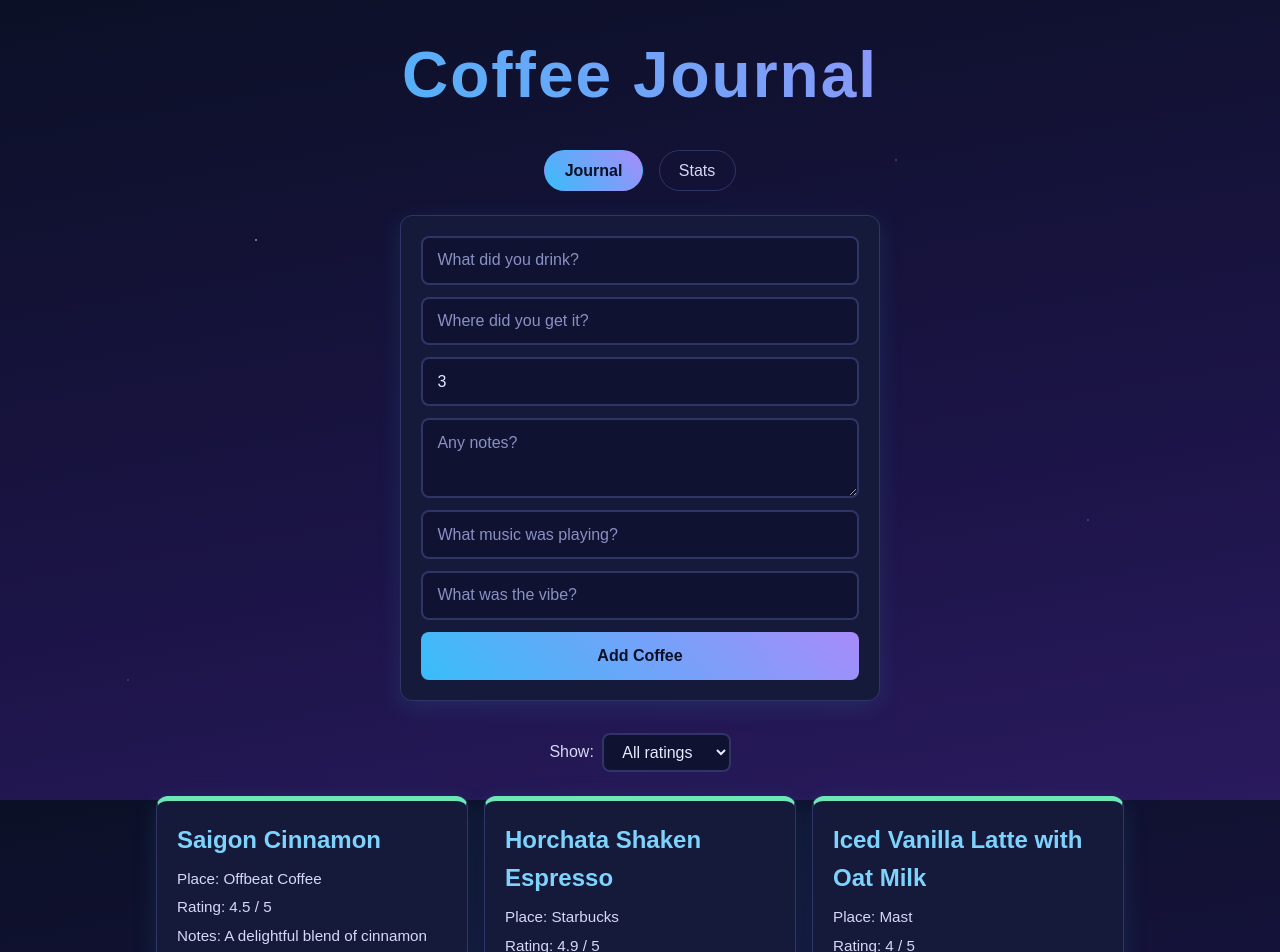
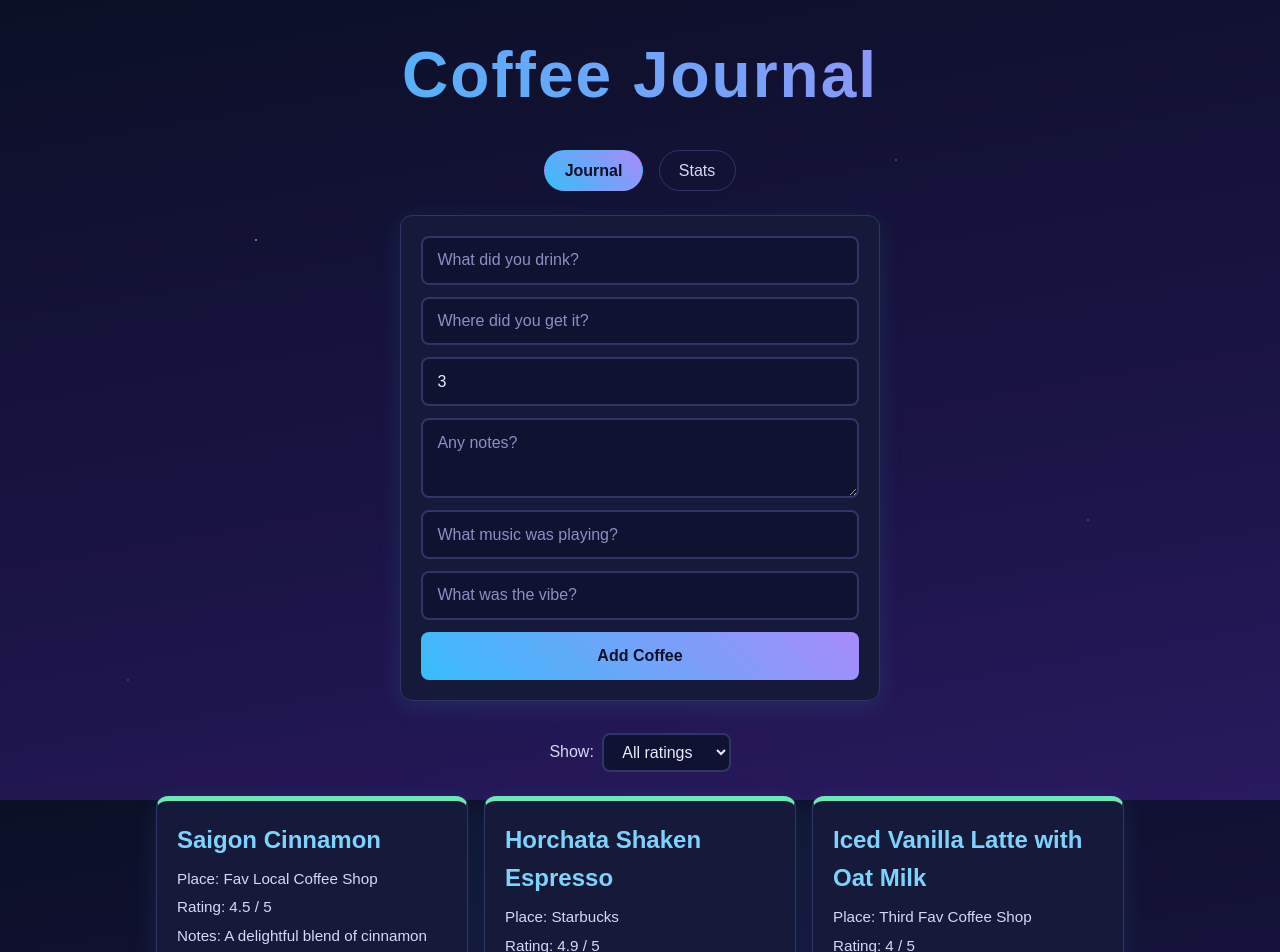
Before and after one commit to JusGilbert/coffee-journal, a React (Vite) app: page / in a window 1280 px wide. Shown: the top 952 px of the page. Built offline with nearby package versions, Linux system fonts and the light colour scheme.

Commit message:
Set up GitHub Pages deployment

```diff
--- a/src/App.jsx
+++ b/src/App.jsx
@@ -11,7 +11,7 @@ const startingCoffees = [
   {
     id: 1,
     name: "Saigon Cinnamon",
-    place: "Offbeat Coffee",
+    place: "Fav Local Coffee Shop",
     rating: 4.5,
     notes:
       "A delightful blend of cinnamon and coffee, perfect for a cozy morning.",
@@ -31,7 +31,7 @@ const startingCoffees = [
   {
     id: 3,
     name: "Iced Vanilla Latte with Oat Milk",
-    place: "Mast",
+    place: "Third Fav Coffee Shop",
     rating: 4,
     notes:
       "Basic iced vanilla latte, but with the added creaminess of oat milk.",
--- a/src/main.jsx
+++ b/src/main.jsx
@@ -1,13 +1,13 @@
 import { StrictMode } from "react";
 import { createRoot } from "react-dom/client";
-import { BrowserRouter } from "react-router";
+import { HashRouter } from "react-router";
 import "./index.css";
 import App from "./App.jsx";
 
 createRoot(document.getElementById("root")).render(
   <StrictMode>
-    <BrowserRouter>
+    <HashRouter>
       <App />
-    </BrowserRouter>
+    </HashRouter>
   </StrictMode>,
 );
--- a/vite.config.js
+++ b/vite.config.js
@@ -3,5 +3,6 @@ import { defineConfig } from 'vite'
 
 // https://vite.dev/config/
 export default defineConfig({
+  base: "/coffee-journal/",
   plugins: [react()],
 })
```
